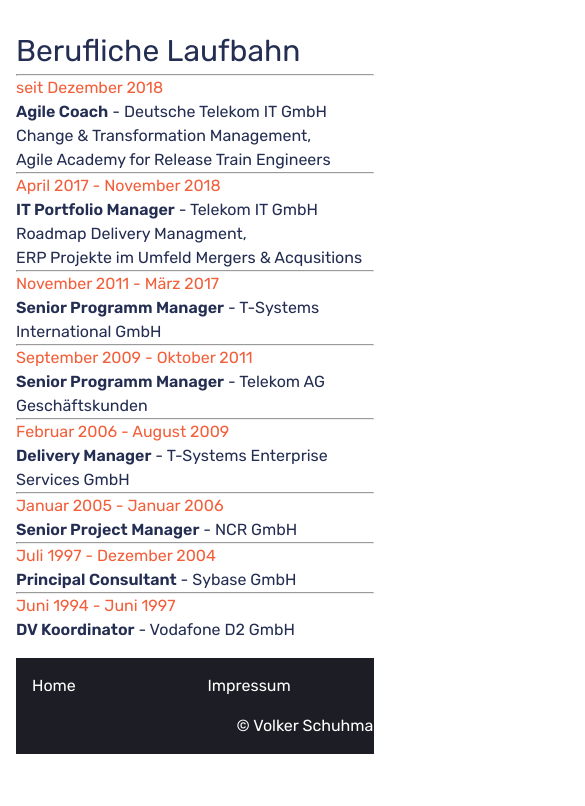
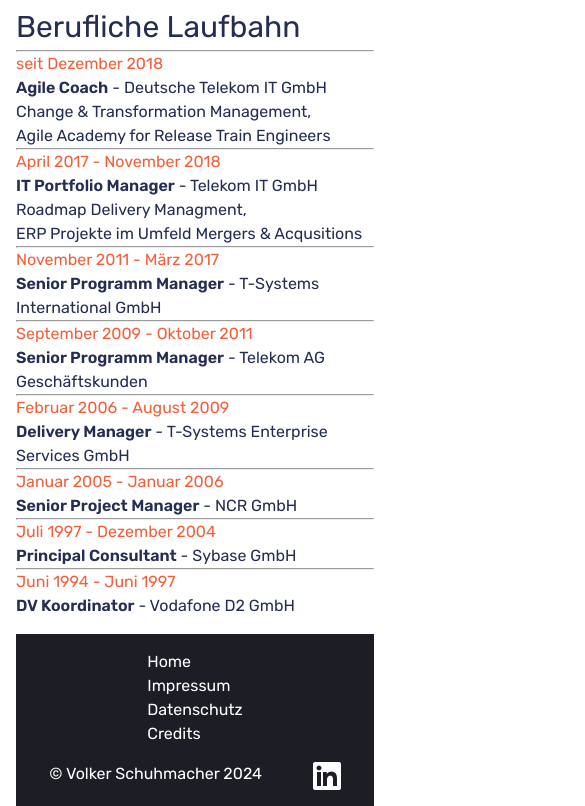
Before and after one commit to fontanero42/vita, a website built with Vite: page index.html in a window 390 px wide. Shown: the part 1088-1894 px from the top of the page, 585 px wide, since content can reach past the window. Before the commit the page ends 1842 px from the top, so only its background shows below. Built offline with nearby package versions, Linux system fonts and the light colour scheme.

Commit message:
add linked , enhanced mobile layout

```diff
--- a/index.html
+++ b/index.html
@@ -31,7 +31,6 @@
         <p>Volker Winfried Schuhmacher</br>
           47239 Duisburg</br>
           volker.schuhmacher@t-online.de</br>
-          <a href="https://www.linkedin.com/in/volker-schuhmacher-1263802b9/" target="_blank">in</a>
         <h2>Ausbildung</h2>
         <hr>
         <p class="text-accent-400">Universität Duisburg</p>
@@ -109,6 +108,12 @@
           <div class="primary-footer-form">
             <p>&copy; Volker Schuhmacher 2024</p>
           </div>
+          <div class="primary-footer-social">
+            <a href="https://www.linkedin.com/in/volker-schuhmacher-1263802b9/" target="_blank">
+              <img src="In-White-14@2x.png" alt="linkedin logo"/>
+            </a>
+          </div>
+          </div>
         </div>
       </div>
     </footer>
--- a/sitemap.xml
+++ b/sitemap.xml
@@ -3,10 +3,10 @@
 	<url>
 		<loc>https://volker-schuhmacher.net</loc>
 		<priority>1.00</priority>
-		<lastmod>2024-08-02</lastmod>
+		<lastmod>2024-08-05</lastmod>
 	</url>
 	<url>
-		<loc>https://volker-schuhmacher.net/credits.html</loc>
+		<loc>https://volker-schuhmacher.net/impressum.html</loc>
 		<priority>0.50</priority>
 		<lastmod>2024-04-05</lastmod>
 	</url>
@@ -16,7 +16,7 @@
 		<lastmod>2024-04-05</lastmod>
 	</url>
 	<url>
-		<loc>https://volker-schuhmacher.net/impressum.html</loc>
+		<loc>https://volker-schuhmacher.net/credits.html</loc>
 		<priority>0.50</priority>
 		<lastmod>2024-04-05</lastmod>
 	</url>
--- a/style.css
+++ b/style.css
@@ -343,8 +343,8 @@
   display: grid;
   gap: var(--size-400);
   grid-template-areas:
-    "nav"
-    "copy"
+    "nav  nav"
+    "copy social";
 }
 
 .primary-footer-nav {
@@ -355,8 +355,16 @@
   grid-area: copy;
   display: flex;
   align-content: flex-end;
+  align-items:baseline;
 }
 
+.primary-footer-social {
+  grid-area: social;
+  display: flex;
+  flex-direction: row-reverse;
+  align-items:baseline;
+  /* gap: var(--size-700);*/
+}
 
 
 @media (max-width: 50em) {
@@ -380,3 +388,14 @@
 .footer-nav a:is(:hover, :focus) {
   color: var(--clr-accent-400);
 }
+
+.primary-footer-social a:is(:hover, :focus) {
+ background-color: var(--clr-accent-400);
+}
+
+@media (max-width: 50em) {
+  .footer-nav   {
+    columns: 1;
+  }
+
+}
```
Also changed, not shown: In-White-14@2x.png (added).
